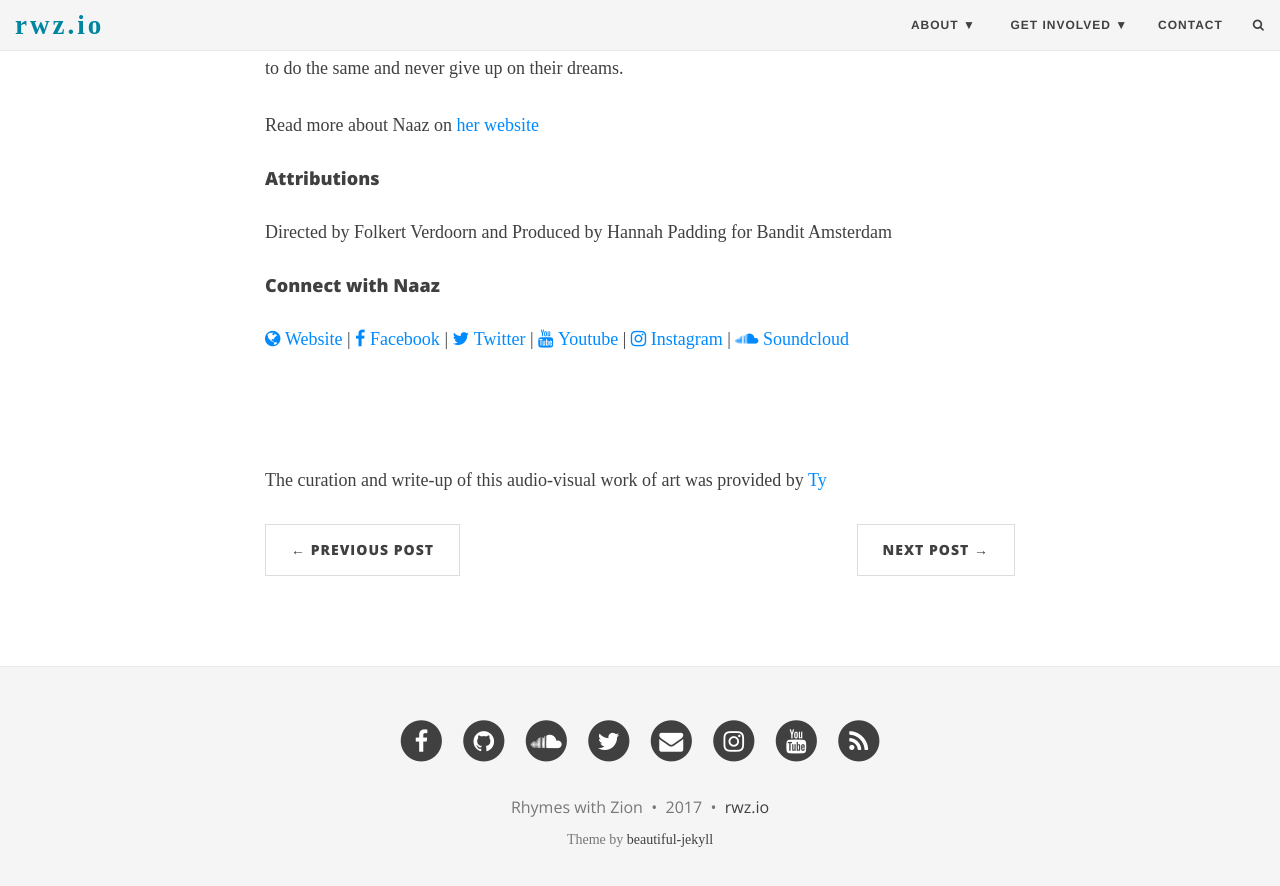
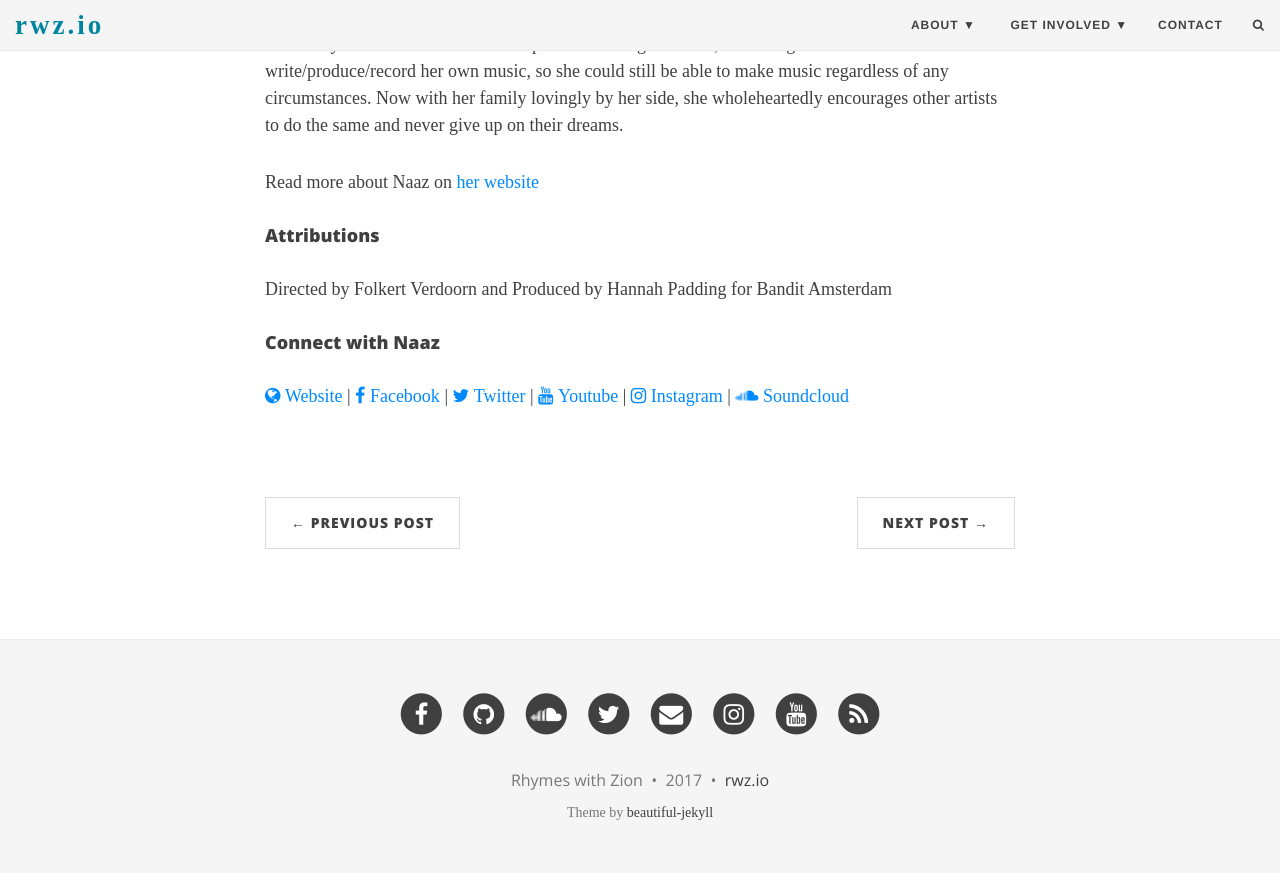
Before and after one commit to rhymeswithzion/rwz-test, a Jekyll site: the page built from _posts/2017-07-12-naaz-words.md, in a window 1280 px wide and 900 px high, scrolled down 1473 px. Shown: the top 886 px of the window. Built offline with Jekyll 4.4.1, drawn with Linux system fonts in a browser that asks for light colours; some web fonts are replaced; comment, search, counter and statistics services are not loaded.

Commit message:
Update 2017-07-12-naaz-words.md

```diff
--- a/_posts/2017-07-12-naaz-words.md
+++ b/_posts/2017-07-12-naaz-words.md
@@ -46,6 +47,3 @@ Directed by Folkert Verdoorn and Produced by Hannah Padding for Bandit Amsterdam
 <a class="fa fa-soundcloud" href="https://soundcloud.com/bitsofnaaz" target="_blank"> Soundcloud </a>
 
 <br>
-<br>
-
-The curation and write-up of this audio-visual work of art was provided by [Ty](http://www.rwz.io/contributors/ty)
```
Also changed, not shown: other parts of _posts/2017-07-12-naaz-words.md (+1 -0 lines).
